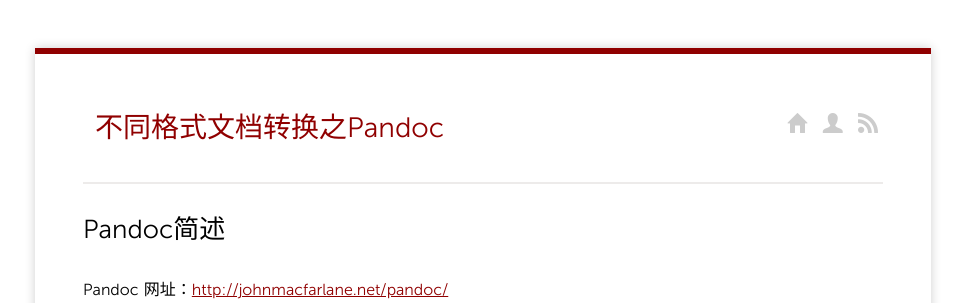
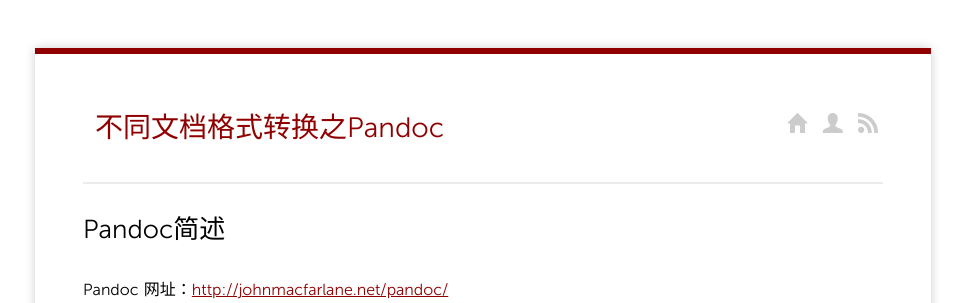
Before and after one commit to Xuezhiyuanlin/herechen.github.io, a Jekyll site: the page built from _posts/2014-03-13-different-kindle-format-convert-pandoc.md, in a window 1280 px wide. Shown: the top 303 px of the page, without its empty margins (157-1122 px from the left). Built offline with Jekyll 4.4.1, drawn with Linux system fonts in a browser that asks for light colours.

Commit message:
herechen

```diff
--- a/_posts/2014-03-13-different-kindle-format-convert-pandoc.md
+++ b/_posts/2014-03-13-different-kindle-format-convert-pandoc.md
@@ -1,6 +1,6 @@
 ---
 layout: post
-title: 不同格式文档转换之Pandoc
+title: 不同文档格式转换之Pandoc
 ---
 
 ## Pandoc简述 ##
```
